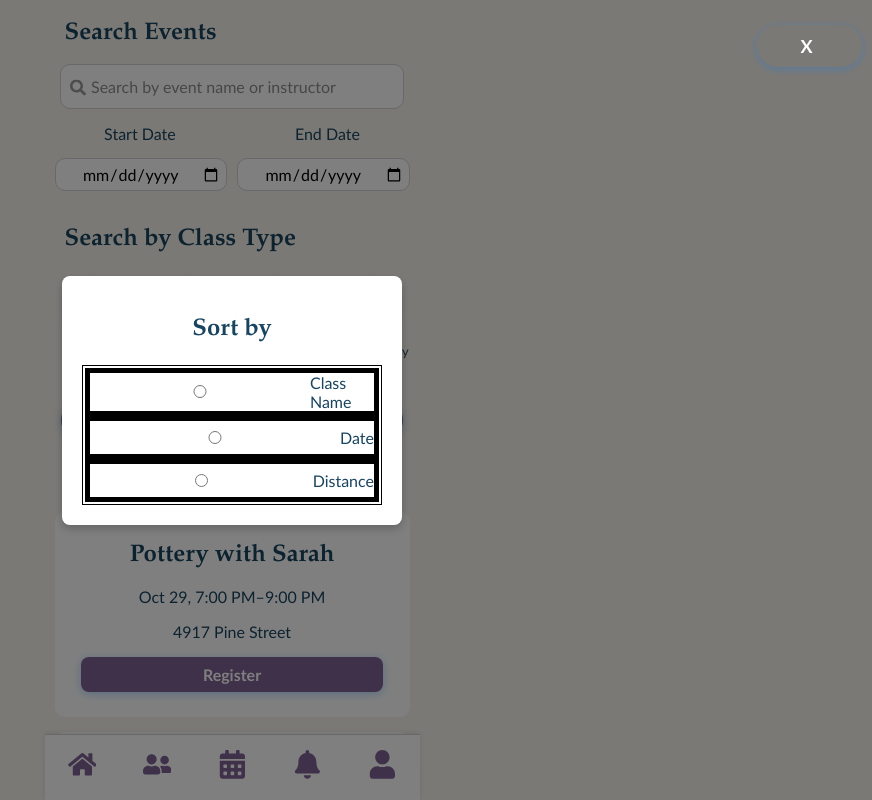
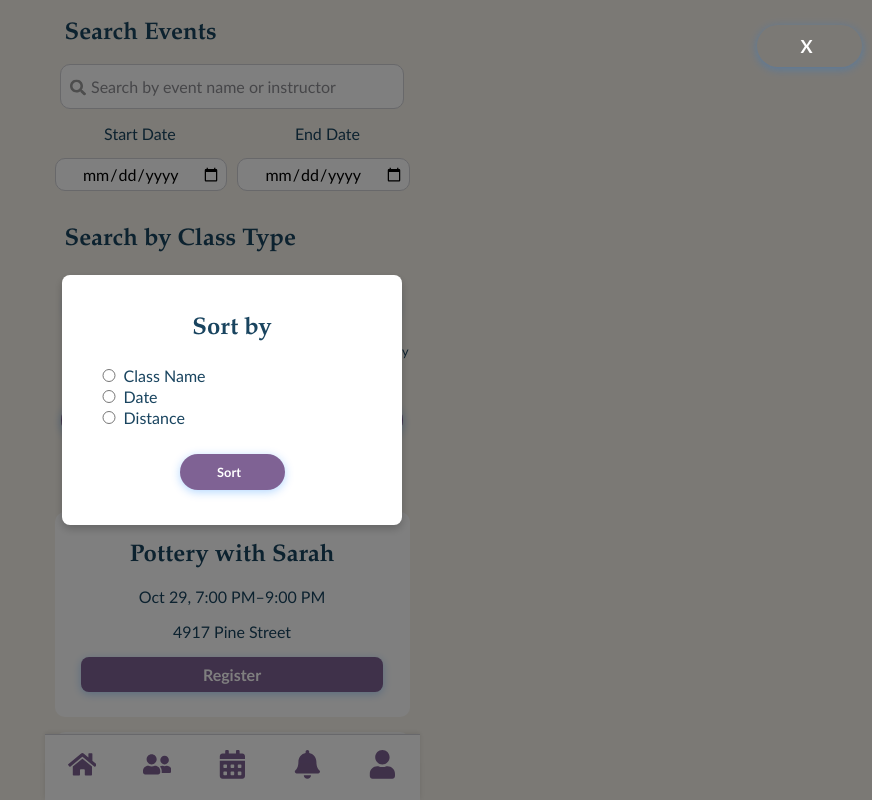
Before and after one commit to tiffanychang04/art-class-app, a React (Create React App) app: page /schedule in a window 1280 px wide. Both pictures are taken after a click on the button "Sort by". Shown: the top 800 px of the page, without its empty margins (408-1280 px from the left). Built offline with nearby package versions, Linux system fonts and the light colour scheme.

Commit message:
time and distance filters

```diff
--- a/src/App.css
+++ b/src/App.css
@@ -375,6 +375,7 @@ input[type="file"] {
   display: flex;
   flex-direction: column;
   gap: 10px;
+  text-align: left;
 }
 
 /* Close Button */
@@ -416,14 +417,14 @@ input[type="range"] {
   display: flex;
   flex-direction: column;
   padding: 2px;
-  gap: 0px; /* Space between radio buttons */
-  border: black solid 1px;
+  gap: 2px; /* Space between radio buttons */
 }
 
 .radio-group input[type="radio"] {
-  margin: 10px; /* Space between the radio button and label */
+  margin: 0px; /* Space between the radio button and label */
   padding: 0px;
-  border: black solid 5px;
+  margin-left: 10px;
+  width: 10%;
 }
 
 .radio-group label {
@@ -433,5 +434,9 @@ input[type="range"] {
   display: flex;
   gap: 0px;
   align-items: center;
-  border: black solid 5px;
 }
+
+.radio-group span {
+  font-size: 16px; /* Style the label text */
+  margin: 0px
+}
--- a/src/SchedulePage.js
+++ b/src/SchedulePage.js
@@ -32,12 +32,17 @@ function SchedulePage() {
       const matchesSearch = searchTerm === "" ||
                             event.name.toLowerCase().includes(searchTerm.toLowerCase()) ||
                             event.instructor.toLowerCase().includes(searchTerm.toLowerCase());
-
-      return matchesSearch && matchesCategory && matchesDateRange;
+      const eventStartMinutes = eventDate.getHours() * 60 + eventDate.getMinutes();
+        const matchesTimeRange = (
+        (startTime <= eventStartMinutes) &&
+        (endTime >= eventStartMinutes + event.duration * 60)
+      );
+      const matchesDistance = distance ? event.distance <= distance : true;
+      return matchesSearch && matchesCategory && matchesDateRange && matchesTimeRange && matchesDistance;
     });
 
     setFilteredItems(filtered);
-  }, [searchTerm, categoryFilter, dateFilterStart, dateFilterEnd]);
+  }, [searchTerm, categoryFilter, dateFilterStart, dateFilterEnd, startTime, endTime, distance]);
 
   const handleCategoryClick = (category) => {
     setCategoryFilter(category);
@@ -170,7 +175,7 @@ function SchedulePage() {
           checked={selectedSortOption === 'Class Name'}
           onChange={handleSortOption}
         />
-        Class Name
+        <span>Class Name</span>
       </label>
       <label>
         <input
@@ -179,7 +184,7 @@ function SchedulePage() {
           checked={selectedSortOption === 'Date'}
           onChange={handleSortOption}
         />
-        Date
+        <span>Date</span>
       </label>
       <label>
         <input
@@ -188,9 +193,10 @@ function SchedulePage() {
           checked={selectedSortOption === 'Distance'}
           onChange={handleSortOption}
         />
-        Distance
+        <span>Distance</span>
       </label>
     </div>
+    <button onClick={() => setSortPopupVisible(false)}>Sort</button>
         </Popup>
 
         <button onClick={toggleTimePopup}>
--- a/src/events.js
+++ b/src/events.js
@@ -5,7 +5,8 @@ export const items = [
       "start_datetime": "2024-10-29T15:00:00-04:00",
       "duration": 2,
       "category": "Sculpture",
-      "location": "4917 Pine Street"
+      "location": "4917 Pine Street",
+      "distance": "0.5"
     },
     {
       "name": "Watercolor",
@@ -13,7 +14,8 @@ export const items = [
       "start_datetime": "2024-11-19T11:00:00-04:00",
       "duration": 1.5,
       "category": "Painting",
-      "location": "4010 Spruce Street"
+      "location": "4010 Spruce Street",
+      "distance": "0.5"
     },
     {
       "name": "Still Life",
@@ -21,7 +23,8 @@ export const items = [
       "start_datetime": "2024-11-05T17:00:00-04:00",
       "duration": 1,
       "category": "Painting",
-      "location": "Dilworth Park"
+      "location": "Dilworth Park",
+      "distance": "4"
     },
     {
       "name": "Acrylic Pouring",
@@ -29,7 +32,8 @@ export const items = [
       "start_datetime": "2024-11-10T14:00:00-04:00",
       "duration": 3,
       "category": "Painting",
-      "location": "238 Chestnut Street"
+      "location": "238 Chestnut Street",
+      "distance": "2"
     },
     {
       "name": "Drawing 101",
@@ -37,7 +41,8 @@ export const items = [
       "start_datetime": "2024-11-12T09:00:00-04:00",
       "duration": 2.5,
       "category": "Drawing",
-      "location": "Loomis Hall"
+      "location": "Loomis Hall",
+      "distance": "10"
     },
     {
       "name": "Sculpture Basics",
@@ -45,7 +50,8 @@ export const items = [
       "start_datetime": "2024-11-20T16:00:00-04:00",
       "duration": 3,
       "category": "Sculpture",
-      "location": "4905 Walnut Street"
+      "location": "4905 Walnut Street",
+      "distance": "0.5"
     },
     {
       "name": "Abstract Painting",
@@ -53,7 +59,8 @@ export const items = [
       "start_datetime": "2024-11-25T18:00:00-04:00",
       "duration": 2,
       "category": "Painting",
-      "location": "The Art Studio"
+      "location": "The Art Studio",
+      "distance": "2.5"
     },
     {
       "name": "Photography Basics",
@@ -61,7 +68,8 @@ export const items = [
       "start_datetime": "2024-12-02T10:00:00-04:00",
       "duration": 4,
       "category": "Photography",
-      "location": "1125 Race Street"
+      "location": "1125 Race Street",
+      "distance": "3"
     },
     {
       "name": "Ceramics for Beginners",
@@ -69,6 +77,7 @@ export const items = [
       "start_datetime": "2024-12-05T13:00:00-04:00",
       "duration": 2.5,
       "category": "Sculpture",
-      "location": "3124 Pine Avenue"
+      "location": "3124 Pine Avenue",
+      "distance": "1"
     }
   ];
```
